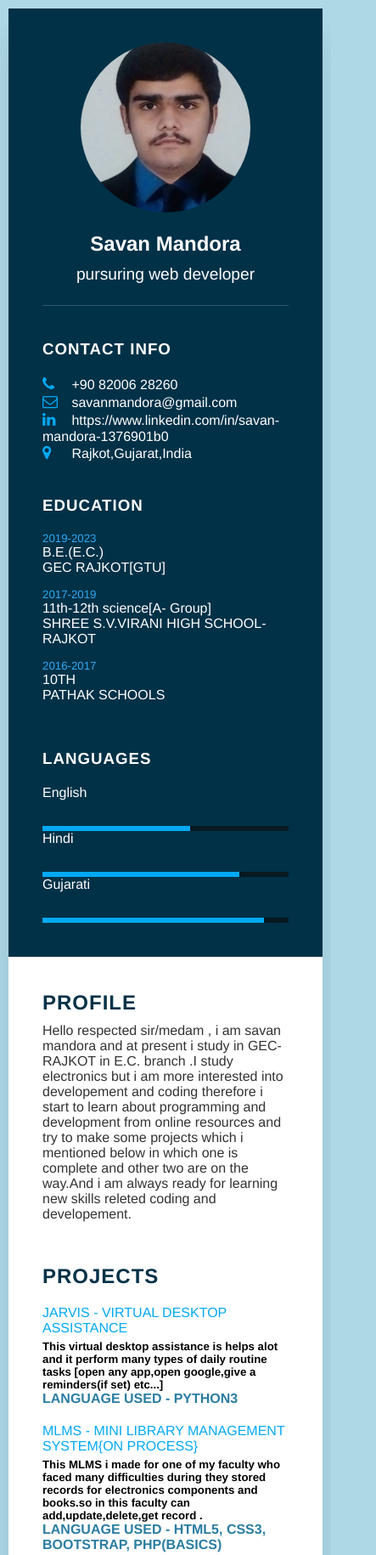
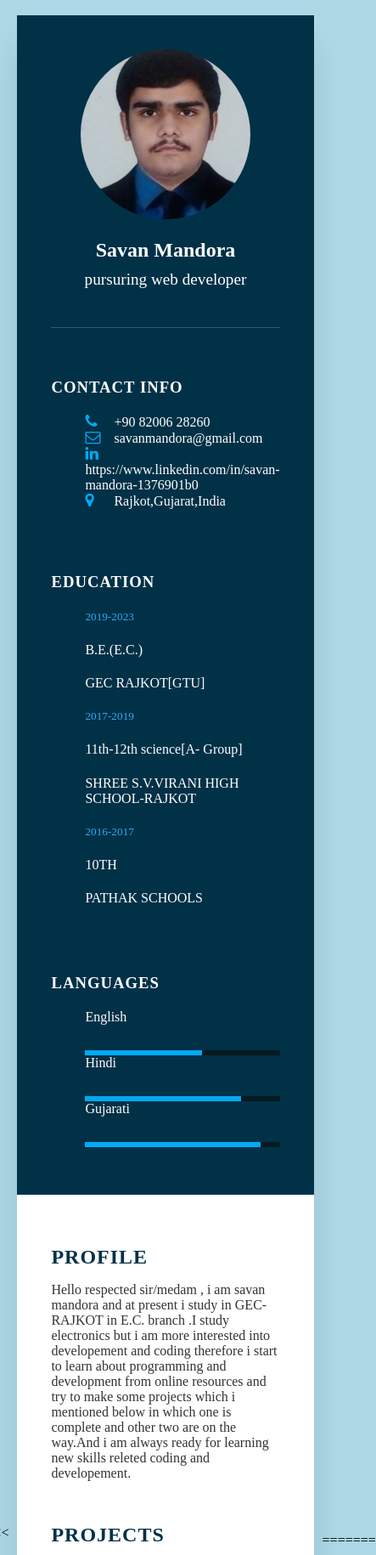
Before and after one commit to MandoraSavan/savanmandora-resume.github.io, a plain HTML site: page index.html in a window 390 px wide. Shown: the top 1830 px of the page at 85% size, 443 px wide, since content can reach past the window. Drawn offline with Linux system fonts and the light colour scheme.

Commit message:
savanmandora-resume

```diff
--- a/index.html
+++ b/index.html
@@ -1,3 +1,4 @@
+<<<<<<< HEAD
 <!DOCTYPE html>
 <html lang="en">
     <head>
@@ -171,4 +172,4 @@
             </div>
         </div>
     </body>
-</html>
+=======
--- a/style.css
+++ b/style.css
@@ -1,3 +1,4 @@
+<<<<<<< HEAD
 *{
     margin: 0;
     padding: 0;
@@ -239,4 +240,247 @@ p{
     .skills .box{
         grid-template-columns: repeat(1,1fr);
     }
+=======
+*{
+    margin: 0;
+    padding: 0;
+    box-sizing: border-box;
+    font-family: 'Franklin Gothic Medium', 'Arial Narrow', Arial, sans-serif;
 }
+body{
+    background-color: lightblue;
+    display: flex;
+    justify-content: center;
+    align-items: center;
+    min-height: 100%;
+}
+.container{
+    position: relative;
+    width: 100%;
+    max-width: 1000px;
+    min-height: 1000px;
+    background: #fff;
+    display: grid;
+    grid-template-columns: 1fr 2fr;
+    box-shadow: 0 35px 35px rgba(0, 0, 0, 0.1);
+
+}
+.container .left_side{
+    position: relative;
+    background: #003147;
+    padding: 40px;
+}
+.profileText{
+    position: relative;
+    display: flex;
+    flex-direction: column;
+    align-items: center;
+    padding-bottom: 20px;
+    border-bottom: 1px solid rgba(255, 255, 255, 0.2);
+}
+.profileText .imgBx{
+    position: relative;
+    width: 200px;
+    height: 200px;
+    border-radius: 50%;
+    overflow: hidden;
+}
+.profileText .imgBx img{
+    position: absolute;
+    top: 0;
+    left: 0;
+    width: 100%;
+    height: 100%;
+    object-fit: cover;
+}
+.profileText h2{
+    color: #fff;
+    font-size: 1.5em;
+    margin-top: 20px;
+    text-decoration: uppercase;
+    text-align: center;
+    line-height: 1.4em;
+}
+.profileText h2 span{
+    font-size: 0.8em;
+    font-weight: 300;
+}
+.contactInfo{
+    padding-top: 40px;
+}
+.title{
+    color: #fff;
+    text-transform: uppercase;
+    font-weight: 600;
+    letter-spacing: 1px;
+    margin-bottom: 20px;
+}
+.contactInfo ul{
+    position: relative;
+}
+.contactInfo ul li{
+    list-style:none;
+    position: relative;
+    margin: 10x 0;
+    cursor: pointer;
+    /* display: flex;
+    align-items:flex-start;
+    justify-content:space-evenly; */
+}
+.contactInfo ul li .icon{
+    display: inline-block;
+    width: 30px;
+    font-size: 18px;
+    color: #03a9f4;
+}
+.contactInfo ul li span{
+    color: #fff;
+    font-weight: 300;
+}
+.contactInfo.education li{
+    margin-bottom: 15px;
+}
+.contactInfo.education h5{
+    color: #30a9f4;
+    font-weight: 500;
+}
+.contactInfo.education h4:nth-child(2){
+    color: #fff;
+    font-weight: 500;
+
+}
+.contactInfo.education h4{
+    color: #fff;
+    font-weight: 300;
+}
+.contactInfo.language .percent{
+    position: relative;
+    width: 100%;
+    height: 6px;
+    background: #081921;
+    display: block;
+    margin-top: 30px;
+}
+.contactInfo.language .percent div{
+    position: absolute;
+    top: 0;
+    left: 0;
+    height: 100%;
+    width: 100%;
+    background: #03a9f4;
+}
+.contactInfo.language ul li .text{
+    margin-top: 10px;
+}
+.container .right_side{
+    position: relative;
+    background: #fff;
+    padding: 40px;
+}
+.about{
+    margin-bottom: 50px;
+
+}
+.about:last-child{
+    margin-bottom: 0px;
+
+}
+.title2{
+    color: #003147;
+    text-transform: uppercase;
+    letter-spacing: 1px;
+    margin-bottom: 10px;
+}
+p{
+    color: #333;
+
+}
+.about .box{
+    display: flex;
+    flex-direction: column;
+    margin: 20px 0;
+
+}
+.about .box .project_name{
+    min-width: 150px;
+    color: #03a9f4;
+    margin-bottom: 10px;
+}
+.about .box .project_name h5{
+    text-transform: uppercase;
+    margin-top: 10px;
+    color: #848c90;
+    font-weight: 900;
+}
+.about .box h4{
+    text-transform: uppercase;
+    color: #2a7da2;
+    font-size: 16px;
+}
+.skills .box{
+    position: relative;
+    width: 100%;
+    display: grid;
+    grid-template-columns: 150px 1fr;
+    justify-content: center;
+    align-items: center;
+}
+.skills .box h4{
+    text-transform: uppercase;
+    color: #848c99;
+    font-weight: 500;
+
+}
+.skills .box  .percent{
+    position: relative;
+    width: 100%;
+    height: 10px;
+    background-color: #f0f0f0;
+}
+.skills .box  .percent div{
+    position: absolute;
+    top: 0;
+    left: 0;
+    width: 100%;
+    height: 100%;
+    background-color: #03a9f4;
+}
+.interst ul{
+    display: grid;
+    grid-template-columns: repeat(3,1fr);
+}
+.interst ul li{
+    list-style:none;
+    color: #333;
+    font-weight: 500;
+    margin: 10px 0;
+}
+.interst ul li .fa{
+    color: #03a9f4;
+    font-size: 18px;
+    width: 20px;
+    margin-right: 5px;
+}
+@media(max-width:1000px){
+    .container{
+        margin: 10px;
+        grid-template-columns: repeat(1,1fr);
+    }
+    .interst ul{
+        display: grid;
+        grid-template-columns: repeat(1,1fr);
+    }
+}
+@media(max-width:1000px){
+    .about .box{
+        flex-direction: column;
+    }
+    .about .box .project_name{
+        min-width: 150px;
+        margin-bottom: 5px;
+    }
+    .skills .box{
+        grid-template-columns: repeat(1,1fr);
+    }
+>>>>>>> 6f237d0b7e879b83a84ddec41a6f92867e52a84e
+}
```
